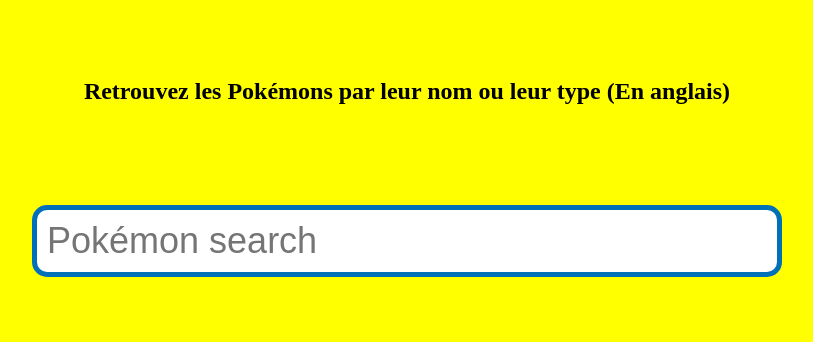
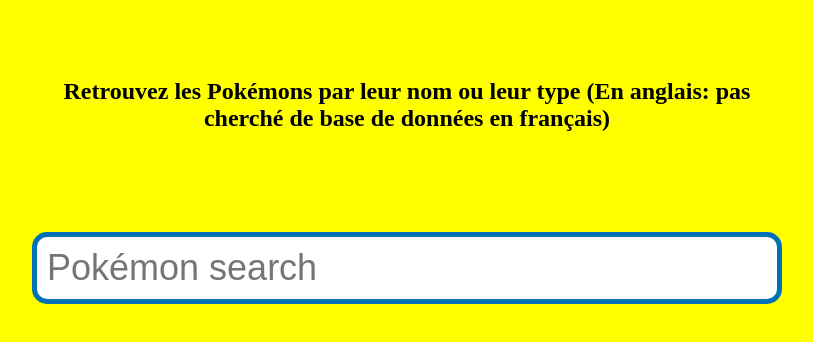
Before and after one commit to pfnas/quizz_pokemon, a plain HTML site: page index.html in a window 1280 px wide. Shown: the part 252-594 px from the top of the page, without its empty margins (233-1046 px from the left). Drawn offline with Linux system fonts and the light colour scheme; no server answers.

Commit message:
explain aplli

```diff
--- a/index.html
+++ b/index.html
@@ -19,7 +19,8 @@
 <body>
     <form action="">
         <h1>Pokédex</h1>
-        <h2>Retrouvez les Pokémons par leur nom ou leur type (En anglais)</h2>
+        <h2>Retrouvez les Pokémons par leur nom ou leur type (En anglais: pas cherché de base de données en français)
+        </h2>
         <div class="input">
 
             <input type="text" placeholder="Pokémon search">
```
